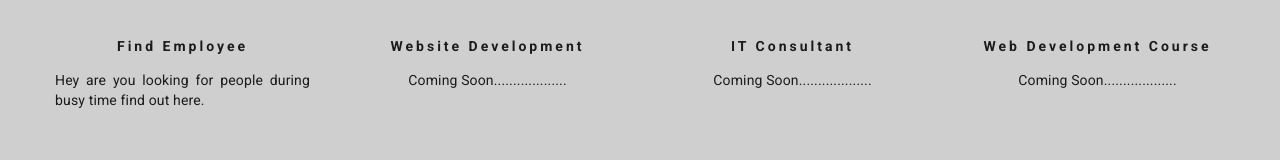
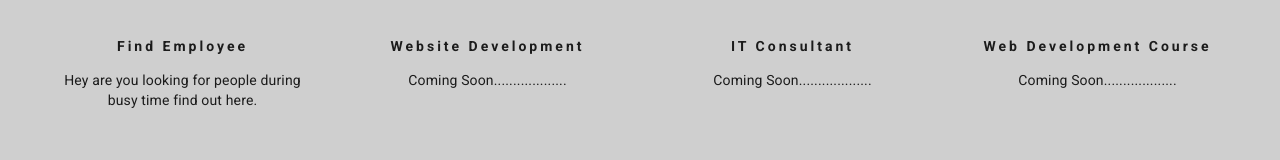
Before and after one commit to marasinipradeep/Go-Employee, a React (Create React App) app in the folder client/: page / in a window 1280 px wide. Shown: the part 1523-1683 px from the top of the page. Built offline with nearby package versions, Linux system fonts and the light colour scheme.

Commit message:
MVP Ready

```diff
--- a/client/src/HomeComponents/AboutUs/AboutUs.css
+++ b/client/src/HomeComponents/AboutUs/AboutUs.css
@@ -9,11 +9,10 @@
   }
   .aboutus p{
     font-size: 28px;
-  }
-  p{
     display: flex;
     margin: auto 50px;
     justify-content: center;
     text-align: justify;
   }
+
   /* end about us */
--- a/client/src/Pages/ConnectedEmployeePage/SingleEmployee.js
+++ b/client/src/Pages/ConnectedEmployeePage/SingleEmployee.js
@@ -45,7 +45,7 @@ function SingleEmployee(props) {
                                 defaultBcg}>
                                 <Banner title={`${employee.name} room`}>
                                     <Link to='/employee' className="btn-primary">
-                                        back to employees
+                                       GO BACK
                          </Link>
                                 </Banner>
                             </StyledHero>
```
